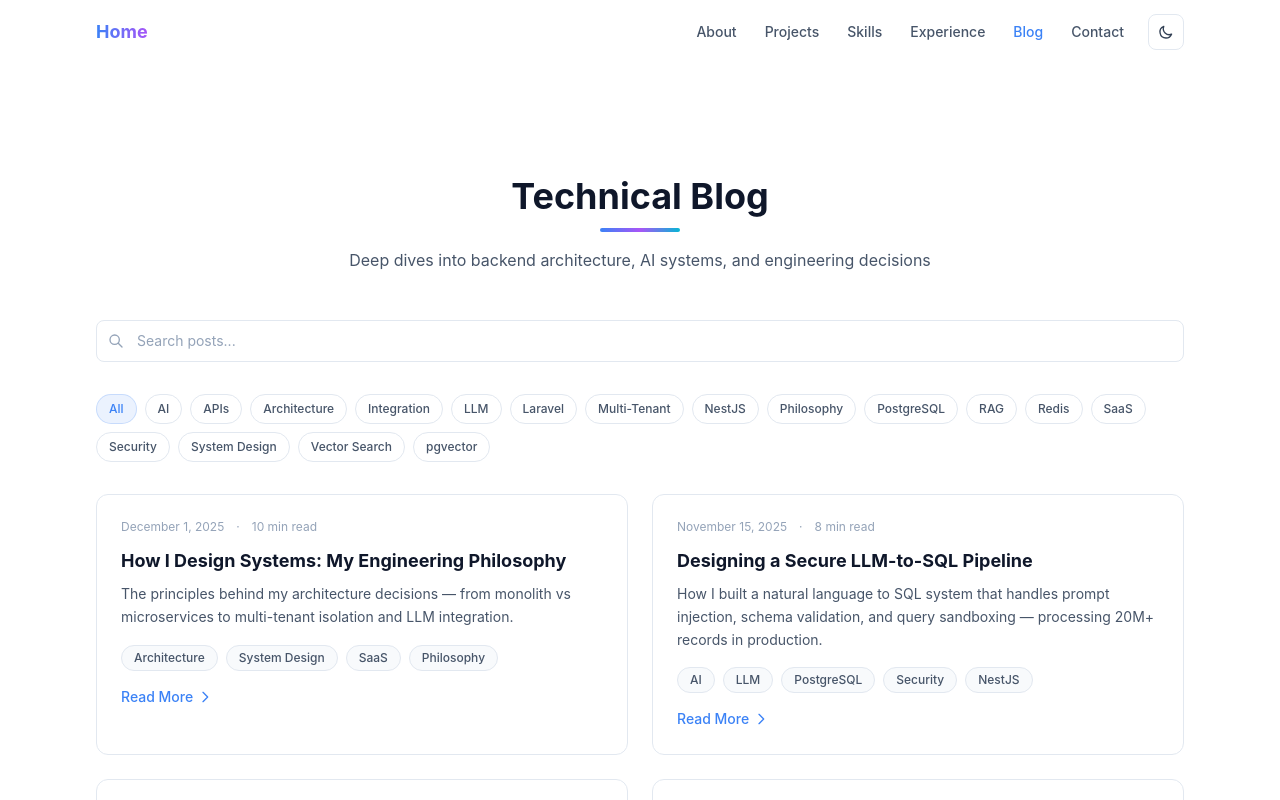
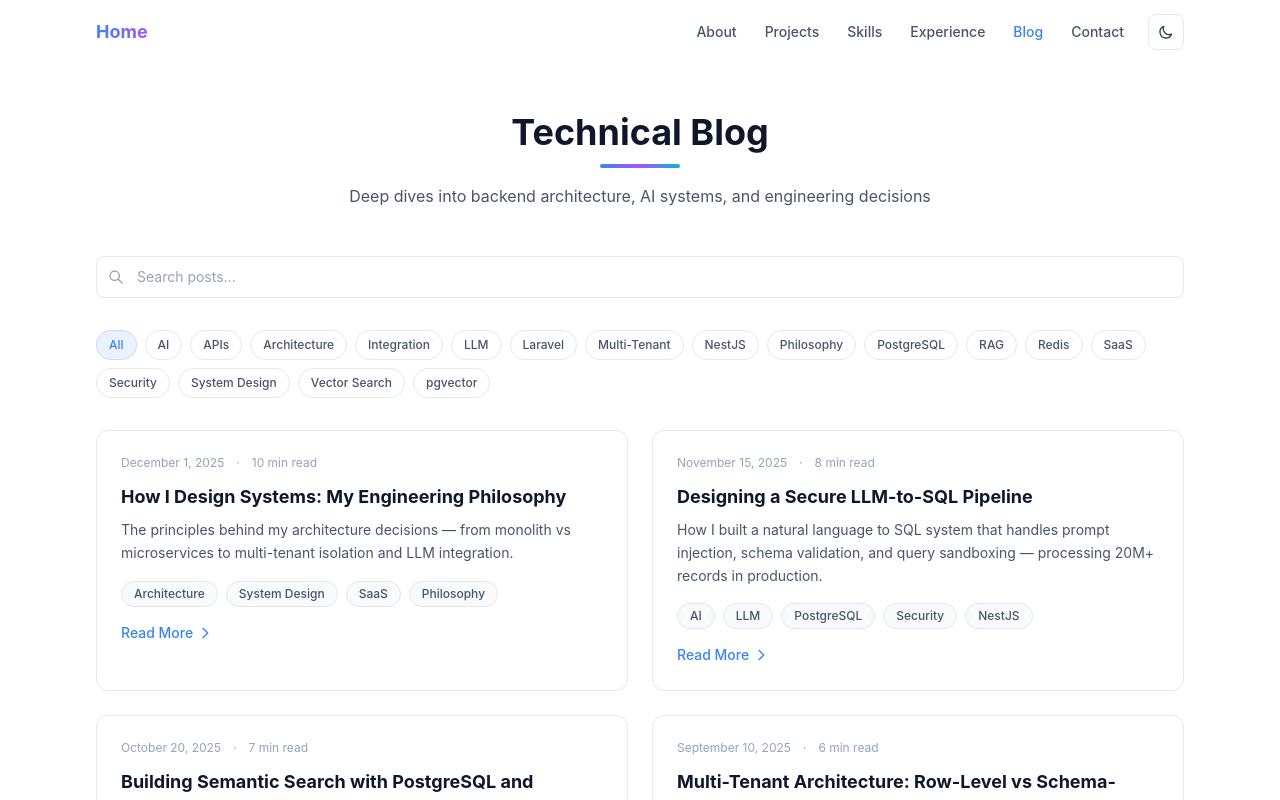
Before and after one commit to abhaysingh4feb-s/abhaypratapsingh.github.io, a Next.js app: page /blog in a window 1280 px wide. Shown: the top 800 px of the page. Built offline with nearby package versions, Linux system fonts and the light colour scheme.

Commit message:
Reduce top padding on Blog and Contact pages for consistent navbar gap

```diff
--- a/src/app/blog/[slug]/page.tsx
+++ b/src/app/blog/[slug]/page.tsx
@@ -48,7 +48,7 @@ export default async function BlogPostPage({ params }: BlogPostPageProps) {
         type="application/ld+json"
         dangerouslySetInnerHTML={{ __html: JSON.stringify(jsonLd) }}
       />
-      <article className="section-padding">
+      <article className="pt-8 pb-20 md:pt-12 md:pb-28">
         <div className="container-custom max-w-3xl">
           {/* Back link */}
           <Link
--- a/src/app/blog/page.tsx
+++ b/src/app/blog/page.tsx
@@ -14,7 +14,7 @@ export default function BlogPage() {
   const tags = getAllTags();
 
   return (
-    <div className="section-padding">
+    <div className="pt-8 pb-20 md:pt-12 md:pb-28">
       <div className="container-custom">
         <SectionHeading
           title="Technical Blog"
--- a/src/app/contact/page.tsx
+++ b/src/app/contact/page.tsx
@@ -10,7 +10,7 @@ export const metadata: Metadata = {
 
 export default function ContactPage() {
   return (
-    <div className="section-padding">
+    <div className="pt-8 pb-20 md:pt-12 md:pb-28">
       <div className="container-custom max-w-4xl">
         <SectionHeading
           title="Let's Connect"
```
